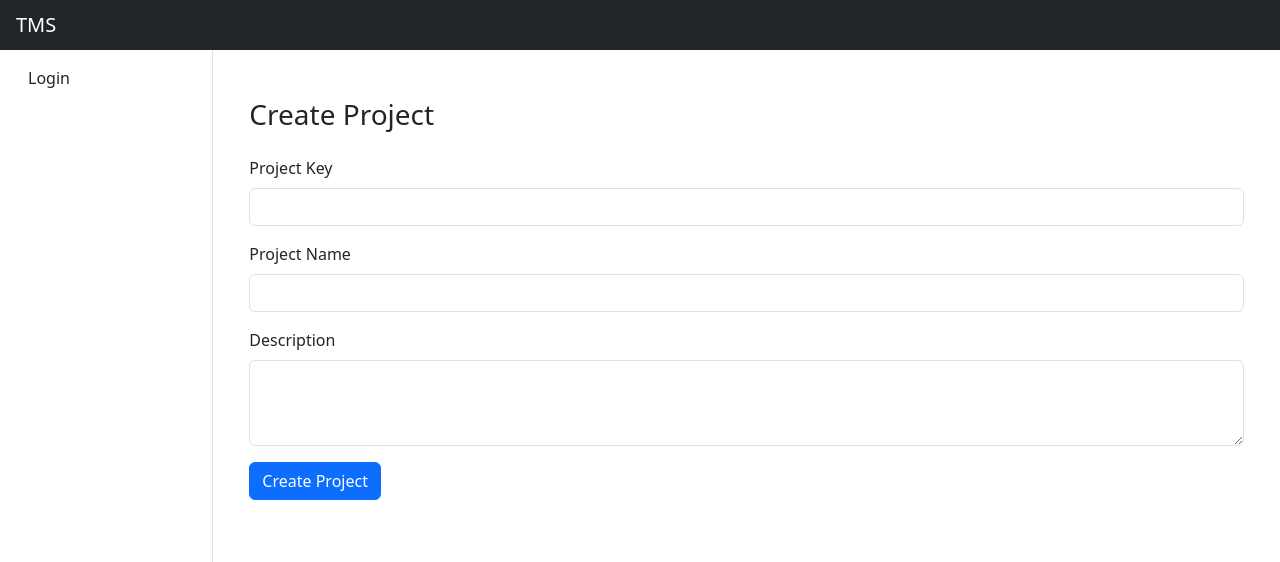
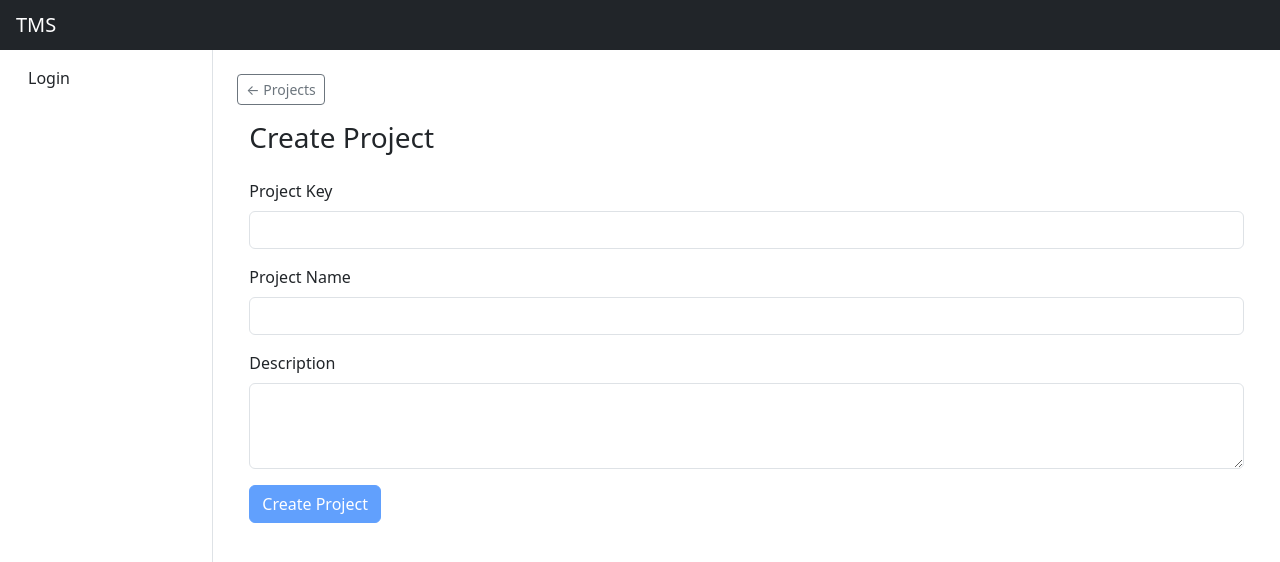
Before and after one commit to boza97/task-management-system, an Angular app in the folder frontend/task-managment-system/: page /projects/new in a window 1280 px wide. Shown: the top 562 px of the page. Built offline with nearby package versions, Linux system fonts and the light colour scheme.

Commit message:
update project create page

```diff
--- a/frontend/task-managment-system/src/app/features/projects/pages/project-create/project-create.html
+++ b/frontend/task-managment-system/src/app/features/projects/pages/project-create/project-create.html
@@ -1,4 +1,8 @@
-<div class="container mt-4">
+<div class="mb-3">
+  <button class="btn btn-sm btn-outline-secondary" routerLink="/projects">← Projects</button>
+</div>
+
+<div class="container mt-3">
   <h3 class="mb-4">Create Project</h3>
 
   @if (error()) {
@@ -37,7 +41,7 @@
       ></textarea>
     </div>
 
-    <button class="btn btn-primary" type="submit" [disabled]="submitting()">
+    <button class="btn btn-primary" type="submit" [disabled]="submitting() || form.invalid">
       @if (!submitting()) {
         Create Project
       } @else {
--- a/frontend/task-managment-system/src/app/features/projects/pages/project-create/project-create.ts
+++ b/frontend/task-managment-system/src/app/features/projects/pages/project-create/project-create.ts
@@ -1,13 +1,13 @@
 import { Component, DestroyRef, inject, signal } from '@angular/core';
 import { FormBuilder, ReactiveFormsModule, Validators } from '@angular/forms';
-import { Router } from '@angular/router';
+import { Router, RouterLink } from '@angular/router';
 import { ProjectService } from '../../data/project.service';
 import { CreateProjectRequest } from '../../data/models/project-create-request.model';
 import { takeUntilDestroyed } from '@angular/core/rxjs-interop';
 
 @Component({
   selector: 'app-project-create',
-  imports: [ReactiveFormsModule],
+  imports: [ReactiveFormsModule, RouterLink],
   templateUrl: './project-create.html',
   styleUrl: './project-create.scss',
 })
@@ -26,6 +26,12 @@ export class ProjectCreate {
     description: ['', [Validators.maxLength(1000)]],
   });
 
+  constructor() {
+    this.form.valueChanges
+      .pipe(takeUntilDestroyed())
+      .subscribe(() => (this.error() ? this.error.set(null) : null));
+  }
+
   submit() {
     if (this.form.invalid) {
       return;
@@ -40,8 +46,8 @@ export class ProjectCreate {
       .createProject(payload)
       .pipe(takeUntilDestroyed(this.destroyRef))
       .subscribe({
-        next: () => {
-          this.router.navigate(['/projects']);
+        next: (project) => {
+          this.router.navigate(['/projects', project.id]);
         },
         error: () => {
           this.error.set('Failed to create project');
```
